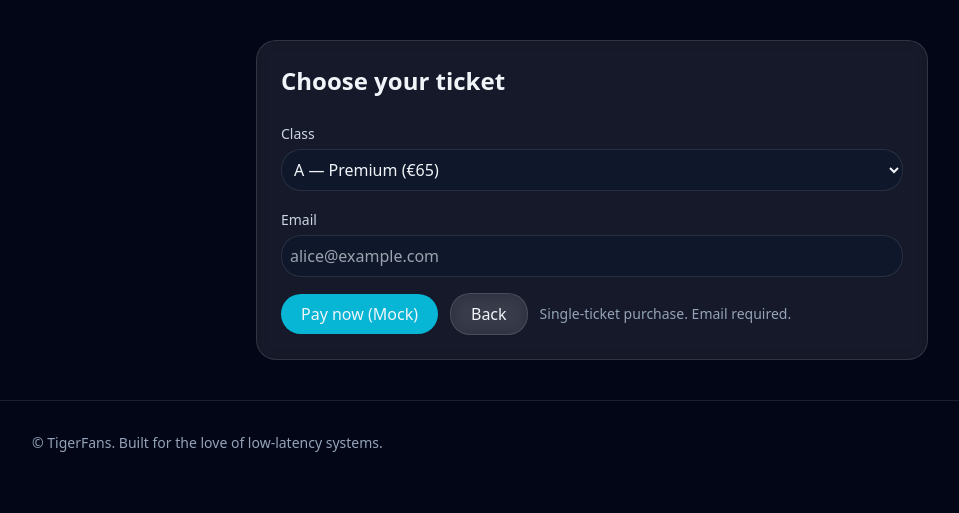
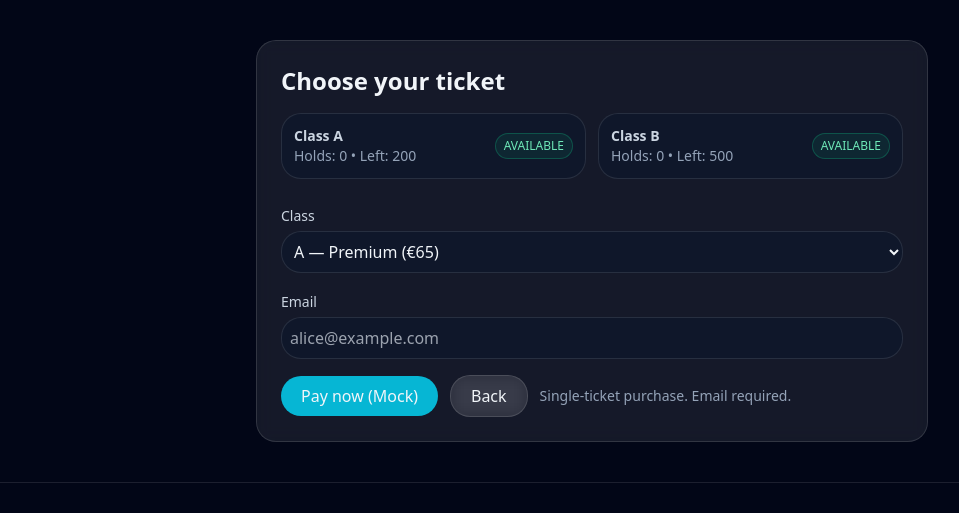
Before and after one commit to renerocksai/tigerfans, a FastAPI app: page /demo/checkout in a window 1280 px wide. Shown: the part 65-578 px from the top of the page, without its empty margins (48-1007 px from the left). Run offline with FastAPI, Linux system fonts and the light colour scheme; some libraries are stand-ins or nearby versions.

Commit message:
show inventory on checkout page

```diff
--- a/tigerfans/server.py
+++ b/tigerfans/server.py
@@ -76,6 +76,7 @@ MOCK_WEBHOOK_URL = os.environ.get(
 MOCK_SECRET = os.environ.get("MOCK_SECRET", "supersecret")
 DATABASE_URL = os.environ.get("DATABASE_URL", "sqlite:///./demo.db")
 
+INVENTORY_CAPACITY = {"A": 200, "B": 500}  # demo numbers; adjust to your event
 TICKET_CLASSES = {"A": {"price": 6500}, "B": {"price": 3500}}  # cents (EUR)
 GOODIE_LIMIT_PER_CLASS = 100
 RESERVATION_TTL_SECONDS = 15 * 60
@@ -231,12 +232,55 @@ def ct_equal(a: str, b: str) -> bool:
     return hmac.compare_digest(a.encode(), b.encode())
 
 
+def compute_inventory(db: Session):
+    now = now_ts()
+    # sold = paid orders
+    sold_by_cls = {c: 0 for c in TICKET_CLASSES}
+    rows = db.execute(text("""
+        SELECT cls, COUNT(*)
+        FROM orders
+        WHERE status = 'PAID'
+        GROUP BY cls
+    """)).all()
+    for cls, cnt in rows:
+        sold_by_cls[cls] = int(cnt)
+
+    # active holds = reservations not expired
+    holds_by_cls = {c: 0 for c in TICKET_CLASSES}
+    rows = db.execute(text("""
+        SELECT cls, COUNT(*)
+        FROM reservations
+        WHERE status = 'ACTIVE' AND expires_at > :now
+        GROUP BY cls
+    """), {"now": now}).all()
+    for cls, cnt in rows:
+        holds_by_cls[cls] = int(cnt)
+
+    # compute availability
+    out = {}
+    for cls in TICKET_CLASSES.keys():
+        capacity = INVENTORY_CAPACITY.get(cls, 0)
+        sold = sold_by_cls.get(cls, 0)
+        holds = holds_by_cls.get(cls, 0)
+        available = max(0, capacity - sold - holds)
+        out[cls] = {
+            "capacity": capacity,
+            "sold": sold,
+            "active_holds": holds,
+            "available": available,
+            "sold_out": available <= 0,
+            "timestamp": to_iso(now),
+        }
+    return out
+
+
 # ----------------------------
 # Payment Adapter Interface
 # ----------------------------
 class CreateSessionResult(TypedDict):
     payment_session_id: str
     redirect_url: str
+
 
 class PaymentAdapter(ABC):
     @abstractmethod
@@ -286,6 +330,7 @@ class MockPay(PaymentAdapter):
 
     def event_ids(self, event: dict) -> Tuple[str, Optional[str]]:
         return event.get("payment_session_id", ""), event.get("idempotency_key")
+
 
 adapter: PaymentAdapter = MockPay()
 
@@ -354,7 +399,10 @@ async def create_reservation(payload: dict, db: Session = Depends(get_db)):
 
     rid = uuid.uuid4().hex
     expires_at = now_ts() + RESERVATION_TTL_SECONDS
-    tb_hold_tickets(cls, qty, rid)
+    try:
+        tb_hold_tickets(cls, qty, rid)
+    except Exception:
+        raise HTTPException(409, detail="Sold out")
 
     res = Reservation(
         id=rid, cls=cls, qty=qty,
@@ -530,6 +578,12 @@ async def payments_webhook(request: Request, db: Session = Depends(get_db)):
 
     return {"ok": True, "order_status": order.status}
 
+
+@app.get("/api/inventory")
+async def get_inventory(db: Session = Depends(get_db)):
+    return compute_inventory(db)
+
+
 # ----------------------------
 # MockPay UI (simple page with 3 buttons)
 # ----------------------------
--- a/tigerfans/templates/checkout.html
+++ b/tigerfans/templates/checkout.html
@@ -26,10 +26,16 @@
     {% endif %}
   {% endif %}
 
+  <!-- Live inventory -->
+  <div id="inv" class="mt-4 grid sm:grid-cols-2 gap-3 text-sm"></div>
+  <p id="holdsHint" class="hidden mt-2 text-amber-300 text-sm">
+    A number of tickets are currently locked in pending checkouts. Some of these may time out or fail—try again a bit later.
+  </p>
+
   <form id="f" class="mt-6 grid gap-4" novalidate>
     <label class="block">
       <span class="text-sm text-slate-300">Class</span>
-      <select name="cls" class="mt-1 w-full squircle bg-slate-900 border border-white/10 p-2">
+      <select id="cls" name="cls" class="mt-1 w-full squircle bg-slate-900 border border-white/10 p-2">
         <option value="A">A — Premium (€65)</option>
         <option value="B">B — Standard (€35)</option>
       </select>
@@ -56,28 +62,100 @@
 <script>
   const f = document.getElementById('f');
   const err = document.getElementById('err');
+  const clsSelect = document.getElementById('cls');
+  const invEl = document.getElementById('inv');
+  const holdsHint = document.getElementById('holdsHint');
   const emailRx = /^[^\s@]+@[^\s@]+\.[^\s@]+$/;
+
+  async function loadInventory() {
+    try {
+      const res = await fetch('/api/inventory', {cache: 'no-store'});
+      const inv = await res.json();
+
+      // Build the little cards
+      invEl.innerHTML = '';
+      let manyHolds = false;
+      for (const [k, v] of Object.entries(inv)) {
+        const soldOut = v.sold_out;
+        const available = v.available;
+        const holds = v.active_holds;
+        const cap = v.capacity;
+        // Heuristic: “many holds” if >20% of capacity or >10 tickets locked
+        if (holds >= Math.max(10, Math.ceil(cap * 0.2))) manyHolds = true;
+
+        const card = document.createElement('div');
+        card.className = 'p-3 squircle bg-slate-900 border border-white/10 flex items-center justify-between gap-3';
+        card.innerHTML = `
+          <div>
+            <div class="text-slate-300 font-semibold">Class ${k}</div>
+            <!-- <div class="text-slate-400">Sold: ${v.sold} • Holds: ${holds} • Left: ${available}</div> -->
+            <div class="text-slate-400">Holds: ${holds} • Left: ${available}</div>
+          </div>
+          <span class="text-xs px-2 py-1 squircle ${
+            soldOut ? 'bg-rose-500/10 text-rose-300 border border-rose-500/30'
+                    : 'bg-emerald-500/10 text-emerald-300 border border-emerald-500/30'
+          }">${soldOut ? 'SOLD OUT' : 'AVAILABLE'}</span>
+        `;
+        invEl.appendChild(card);
+      }
+
+      // Toggle hint if many holds across classes
+      holdsHint.classList.toggle('hidden', !manyHolds);
+
+      // Disable sold-out classes in select
+      for (const opt of clsSelect.options) {
+        const v = inv[opt.value];
+        if (!v) continue;
+        opt.disabled = v.sold_out;
+        opt.textContent = v.sold_out
+          ? `${opt.value} — ${opt.textContent.replace(/—.*/, '— Sold out')}`
+          : (opt.value === 'A' ? 'A — Premium (€65)' : 'B — Standard (€35)');
+      }
+
+      // If the currently chosen option is sold out, switch to any available if possible
+      if (inv[clsSelect.value]?.sold_out) {
+        const alt = Array.from(clsSelect.options).find(o => !o.disabled);
+        if (alt) clsSelect.value = alt.value;
+      }
+
+    } catch (e) {
+      // fail silent in UI; keep previous state
+    }
+  }
+
+  // Initial load + periodic refresh (10s)
+  loadInventory();
+  setInterval(loadInventory, 10000);
+
+  // Submit with minimum “Processing…” time so animation is noticeable
   const btn = f.querySelector('button[type="submit"]');
   const originalBtnText = btn.textContent;
 
   f.onsubmit = async (e) => {
     e.preventDefault();
-    err.classList.add('hidden');
-    err.textContent = '';
+    err.classList.add('hidden'); err.textContent = '';
 
     const data = Object.fromEntries(new FormData(f).entries());
+    // client guard: prevent submit if class currently sold out
+    const inv = await fetch('/api/inventory', {cache:'no-store'}).then(r=>r.json()).catch(()=>null);
+    if (inv && inv[data.cls] && inv[data.cls].sold_out) {
+      err.textContent = 'This ticket class is currently sold out. Some pending checkouts may time out—try again later.';
+      err.classList.remove('hidden');
+      return;
+    }
+
     if (!data.customer_email || !emailRx.test(data.customer_email.trim())) {
       err.textContent = 'Please enter a valid email address.';
       err.classList.remove('hidden');
       return;
     }
 
-    // show processing
+    // micro-animation: enforce minimum visible duration
     btn.disabled = true;
     btn.classList.add('opacity-70', 'cursor-not-allowed');
     btn.textContent = 'Processing…';
+    const start = Date.now();
 
-    const start = Date.now();
     try {
       const res = await fetch('/api/checkout', {
         method:'POST',
@@ -86,10 +164,8 @@
       });
 
       const elapsed = Date.now() - start;
-      const minDelay = 800; // 0.8s minimum to make animation visible
-      if (elapsed < minDelay) {
-        await new Promise(r => setTimeout(r, minDelay - elapsed));
-      }
+      const minDelay = 700;
+      if (elapsed < minDelay) await new Promise(r => setTimeout(r, minDelay - elapsed));
 
       if (!res.ok) {
         const j = await res.json().catch(() => ({}));
@@ -101,7 +177,6 @@
       const j = await res.json();
       if (j.redirect_url) window.location = j.redirect_url;
     } finally {
-      // reset only if we’re still on the page
       if (document.body.contains(btn)) {
         btn.disabled = false;
         btn.classList.remove('opacity-70', 'cursor-not-allowed');
@@ -109,6 +184,5 @@
       }
     }
   };
-
 </script>
 {% endblock %}
```
